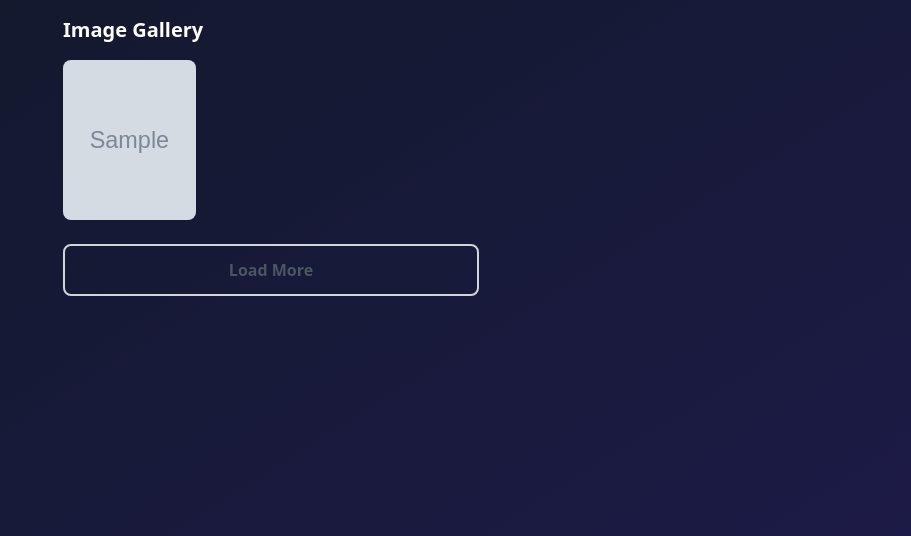
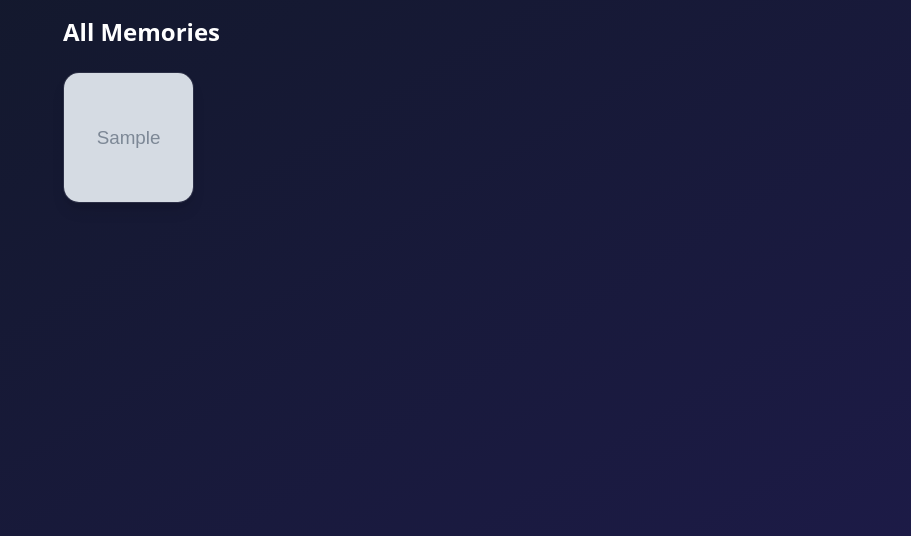
Before and after one commit to pranay028/partygallery, a Flask app: template templates/images.html in a window 1280 px wide. Shown: the part 61-597 px from the top of the page, without its empty margins (369-1280 px from the left). Run offline with Flask 3, Linux system fonts and the light colour scheme; the template is opened without the code that fills it: most values are stand-ins (such as "Sample title", 1, 10 or a date in 2020); grey boxes marked "Sample" are stand-in pictures; some libraries are stand-ins or nearby versions.

Commit message:
added image upload and fetch

```diff
--- a/app.py
+++ b/app.py
@@ -1,6 +1,6 @@
 import os
 from dotenv import load_dotenv
-from flask import Flask
+from flask import Flask, render_template, request, redirect, url_for
 from google.cloud import storage
 
 # Load variables from .env file
@@ -21,18 +21,26 @@ def get_folder(filename):
         return 'videos/'
     return 'images/'
 
-@app.route('/')
-def index():
-    # Fetch recent uploads from both to show highlights
-    images = list(storage_client.list_blobs(BUCKET_NAME, prefix='images/'))[:4]
-    return render_template('index.html', images=images)
+@app.route('/images')
+def images():
+    bucket = storage_client.bucket(BUCKET_NAME)
+    # 1. Fetch only files in the 'images/' folder
+    blobs = list(bucket.list_blobs(prefix='images/'))
+
+    # 2. Sort by 'time_created', reverse=True means newest first
+    blobs.sort(key=lambda x: x.time_created, reverse=True)
+
+    # 3. Create the direct public URLs
+    image_urls = [f"https://storage.googleapis.com/{BUCKET_NAME}/{blob.name}" for blob in blobs]
+
+    return render_template('images.html', images=image_urls)
 
 @app.route('/upload', methods=['POST'])
 def upload():
     file = request.files['file']
-    if file:
-        folder = get_folder(file.filename)
-        blob = storage_client.bucket(BUCKET_NAME).blob(folder + file.filename)
+    if file and file.filename:
+        # Save to 'images/' folder in bucket
+        blob = storage_client.bucket(BUCKET_NAME).blob('images/' + file.filename)
         blob.upload_from_file(file, content_type=file.content_type)
     return redirect(url_for('index'))
 
@@ -41,3 +49,24 @@ def videos():
     # Only fetch from the videos folder
     blobs = storage_client.list_blobs(BUCKET_NAME, prefix='videos/')
     return render_template('videos.html', videos=blobs)
+
+@app.route('/')
+def index():
+    bucket = storage_client.bucket(BUCKET_NAME)
+    # Fetch blobs from images/
+    blobs = list(bucket.list_blobs(prefix='images/'))
+
+    # Sort by time created, reverse=True means the newest items come first
+    blobs.sort(key=lambda x: x.time_created, reverse=True)
+
+    # Create the URLs
+    image_urls = [f"https://storage.googleapis.com/{BUCKET_NAME}/{blob.name}" for blob in blobs]
+
+    # Pass only the first 4 (or however many you want for "highlights") to the template
+    return render_template('index.html', images=image_urls[:4])
+
+if __name__ == '__main__':
+    # '0.0.0.0' makes it accessible on your local network
+    # 8080 is the default port Cloud Run expects
+    # debug=True allows the server to auto-reload when you save your code
+    app.run(host='0.0.0.0', port=8080, debug=True)
--- a/templates/images.html
+++ b/templates/images.html
@@ -1,22 +1,16 @@
 {% extends 'base.html' %}
 {% block content %}
-    <h2 class="text-xl font-bold mb-4">Image Gallery</h2>
+    <h2 class="text-2xl font-bold mb-6">All Memories</h2>
 
-    <div id="gallery" class="grid grid-cols-2 md:grid-cols-3 gap-2">
-        {% for image in images %}
-            <img src="{{ image }}" class="rounded-lg w-full h-40 object-cover">
+    <div id="gallery" class="grid grid-cols-2 md:grid-cols-3 gap-3">
+        {% for image_url in images %}
+            <div class="aspect-square rounded-2xl overflow-hidden bg-white/5 border border-white/5 shadow-lg">
+                <img src="{{ image_url }}" class="w-full h-full object-cover">
+            </div>
+        {% else %}
+            <div class="col-span-full text-center py-12 text-gray-400">
+                <p>No images found yet.</p>
+            </div>
         {% endfor %}
     </div>
-
-    <button onclick="loadMore()" class="w-full mt-6 py-3 border-2 border-gray-300 rounded-lg text-gray-600 font-semibold">
-        Load More
-    </button>
-
-    <script>
-        function loadMore() {
-            // For now, this is just a placeholder.
-            // In a real app, this would fetch the next 10 items from your backend.
-            alert("This will fetch the next 10 images from the cloud!");
-        }
-    </script>
 {% endblock %}
```
Also changed, not shown: templates/index.html (+7 -2 lines).
